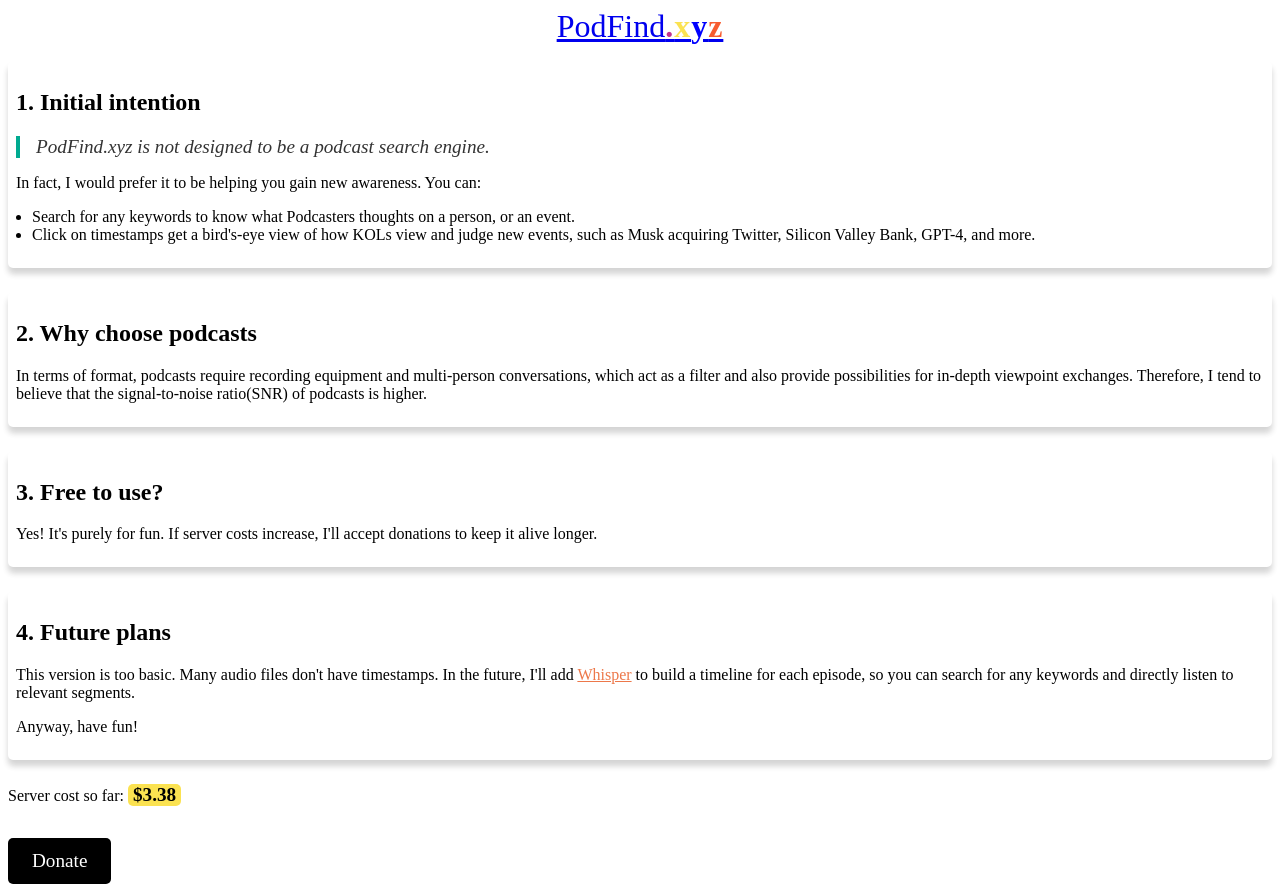
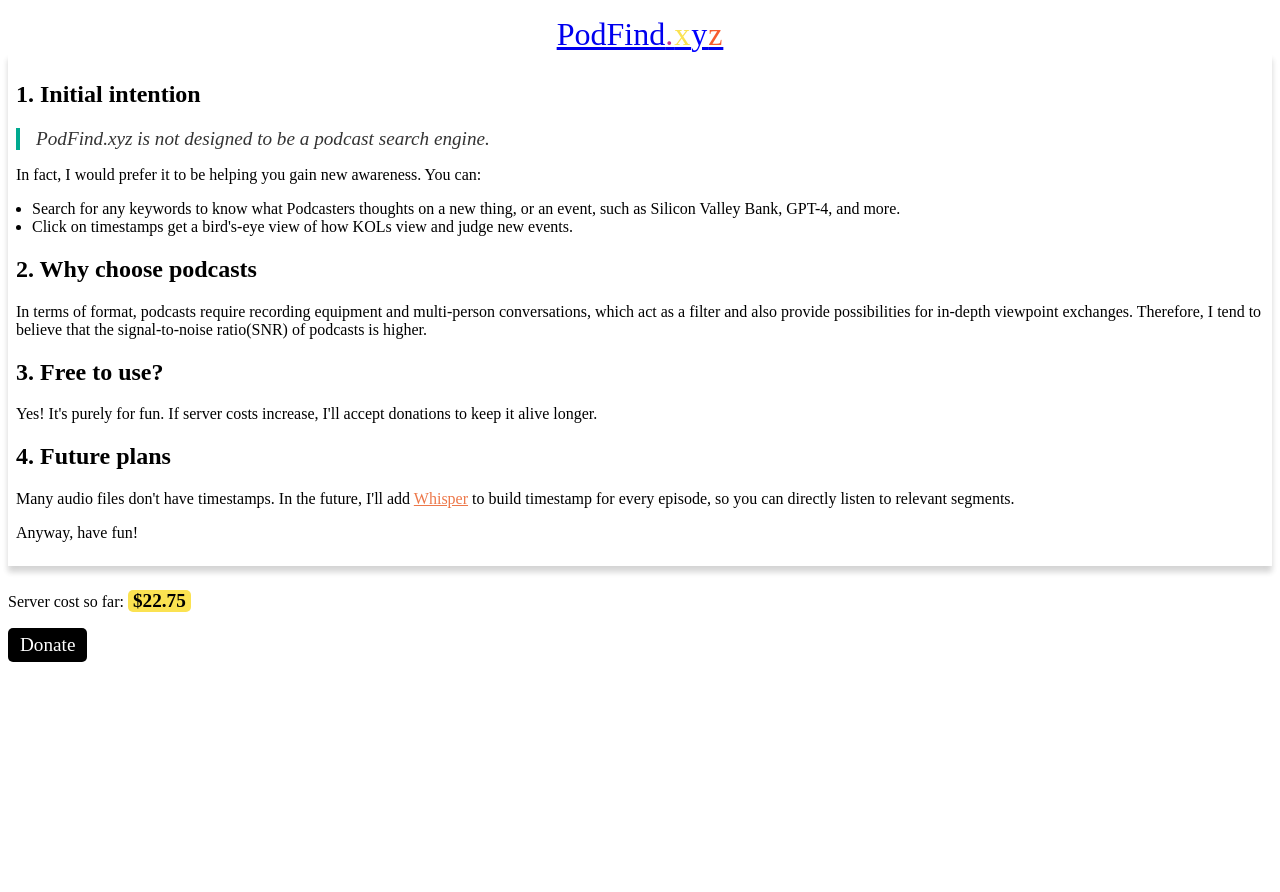
Before and after one commit to mazzzystar/PodFind, a Flask app: template Web/templates/about.html in a window 1280 px wide. After the commit the page ends 662 px from the top, so only its background shows below. Run offline with Flask 2, Linux system fonts and the light colour scheme; the template is opened without the code that fills it, so the values that code supplies are empty.

Commit message:
confirme daily server cost, adjust UI.

```diff
--- a/Web/static/search.js
+++ b/Web/static/search.js
@@ -94,7 +94,7 @@ async function executeSearch() {
 
       const transcribeButton = document.createElement("button");
       transcribeButton.textContent = "Transcribe";
-      transcribeButton.classList.add("mt-2", "bg-green-500", "text-white", "px-3", "py-2", "rounded");
+      transcribeButton.classList.add("mt-2", "bg-black", "text-white", "px-3", "py-2", "rounded");
       transcribeButton.addEventListener("click", (e) => {
         e.preventDefault();
         const existingTranscribeMessage = contentDiv.querySelector(".transcribe-message");
--- a/Web/templates/about.html
+++ b/Web/templates/about.html
@@ -12,12 +12,12 @@
       .title {
         text-align: center;
         font-size: 2rem;
-        margin-bottom: 1rem;
+        margin-top: 1rem;
       }
 
       .colored-text {
         display: inline;
-        font-weight: bold;
+        font-weight: normal;
         letter-spacing: 1px;
       }
 
@@ -32,7 +32,7 @@
 
       .donate-button {
         font-size: 1.2rem;
-        padding: 12px 24px;
+        padding: 6px 12px;
         background-color: #000;
         color: #fff;
         border: none;
@@ -40,7 +40,7 @@
         cursor: pointer;
         text-decoration: none;
         display: inline-block;
-        margin-top: 1rem;
+        margin-top: 0rem;
       }
 
       .donate-button:hover {
@@ -51,7 +51,7 @@
         background-color: #fff;
         color: #000;
         padding: 0.5rem;
-        border-radius: 5px;
+        border-radius: 0px;
         box-shadow: 0 6px 6px rgba(0, 0, 0, 0.1), 0 6px 6px rgba(0, 0, 0, 0.08);
         margin-bottom: 1.5rem;
       }
@@ -87,42 +87,34 @@
     <div class="title">
         <a href="/"> PodFind<span class="colored-text"><span class="c1">.</span><span class="c2">x</span><span class="c3">y</span><span class="c4">z</span></span></a>
     </div>
-
 <div class="container mx-auto px-4 sm:px-6 md:px-8 max-w-3xl py-8">
     <div class="content-box">
-        <h2 class="text-2xl font-semibold mb-4">1. Initial intention</h2>
-        <p class="mb-4">
+        <h2 class="text-xl font-semibold mb-4">1. Initial intention</h2>
+        <p class="mb-2">
             <blockquote>
                 PodFind.xyz is not designed to be a podcast search engine.
             </blockquote>
             In fact, I would prefer it to be helping you gain new awareness. You can:
             <ul>
-                <li> Search for any keywords to know what Podcasters thoughts on a person, or an event.</li>
-                <li>Click on timestamps get a bird's-eye view of how KOLs view and judge new events, such as Musk acquiring Twitter, Silicon Valley Bank, GPT-4, and more.</li>
+                <li>Search for any keywords to know what Podcasters thoughts on a new thing, or an event, such as Silicon Valley Bank, GPT-4, and more.</li>
+                <li>Click on timestamps get a bird's-eye view of how KOLs view and judge new events.</li>
             </ul>
         </p>
-    </div>
 
+        <h2 class="text-xl font-semibold mb-4">2. Why choose podcasts</h2>
+        <p class="mb-2">In terms of format, podcasts require recording equipment and multi-person conversations, which act as a filter and also provide possibilities for in-depth viewpoint exchanges. Therefore, I tend to believe that the signal-to-noise ratio(<bold>SNR</bold>) of podcasts is higher.</p>
 
-    <div class="content-box">
-        <h2 class="text-2xl font-semibold mb-4">2. Why choose podcasts</h2>
-        <p class="mb-4">In terms of format, podcasts require recording equipment and multi-person conversations, which act as a filter and also provide possibilities for in-depth viewpoint exchanges. Therefore, I tend to believe that the signal-to-noise ratio(<bold>SNR</bold>) of podcasts is higher.</p>
-    </div>
-
-    <div class="content-box">
-        <h2 class="text-2xl font-semibold mb-4">3. Free to use?</h2>
-        <p class="mb-4">
+        <h2 class="text-xl font-semibold mb-4">3. Free to use?</h2>
+        <p class="mb-2">
             Yes! It's purely for fun. If server costs increase, I'll accept donations to keep it alive longer.
         </p>
-    </div>
 
-    <div class="content-box">
-        <h2 class="text-2xl font-semibold mb-4">4. Future plans</h2>
-        <p class="mb-4">This version is too basic. Many audio files don't have timestamps. In the future, I'll add <a href="https://github.com/openai/whisper" style="color:#ED784A;">Whisper</a> to build a timeline for each episode, so you can search for any keywords and directly listen to relevant segments.</p>
+        <h2 class="text-xl font-semibold mb-4">4. Future plans</h2>
+        <p class="mb-2">Many audio files don't have timestamps. In the future, I'll add <a href="https://github.com/openai/whisper" style="color:#ED784A;">Whisper</a> to build timestamp for every episode, so you can directly listen to relevant segments.</p>
         <p>Anyway, have fun!</p>
     </div>
 
-    <p class="mb-6 text-center">Server cost so far: <span id="server-cost"></span></p>
+    <p class="mb-4 text-center">Server cost so far: <span id="server-cost"></span></p>
 
     <div class="text-center">
         <a href="https://www.paypal.me/immazzystar/" class="donate-button">Donate</a>
@@ -134,7 +126,7 @@
 <script>
     function calculateServerCost() {
         const startDate = new Date("2023-03-15");
-        const dailyCost = 0.26;
+        const dailyCost = 1.75;
         const now = new Date();
         const differenceInTime = now.getTime() - startDate.getTime();
         const differenceInDays = Math.ceil(differenceInTime / (1000 * 3600 * 24));
```
